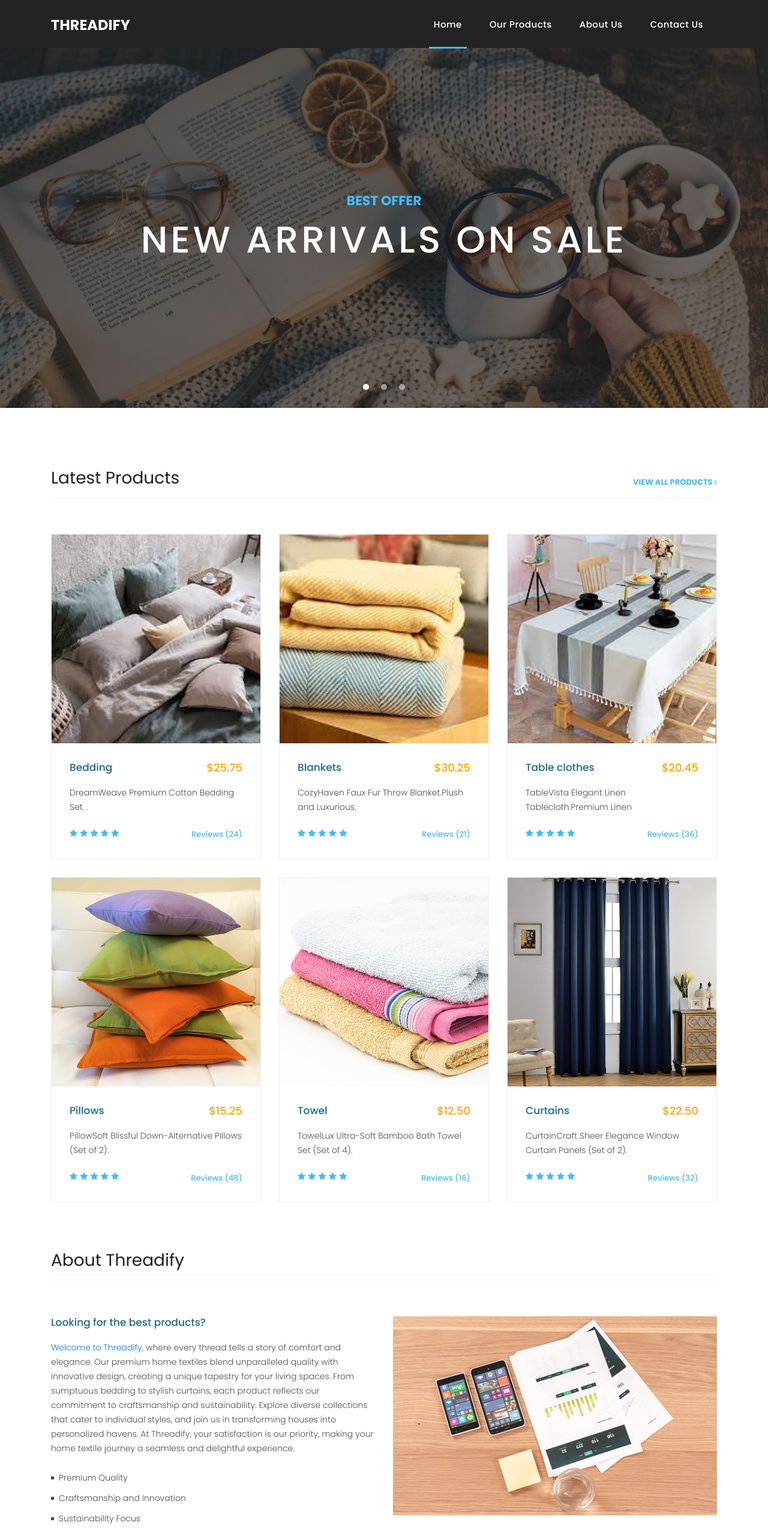
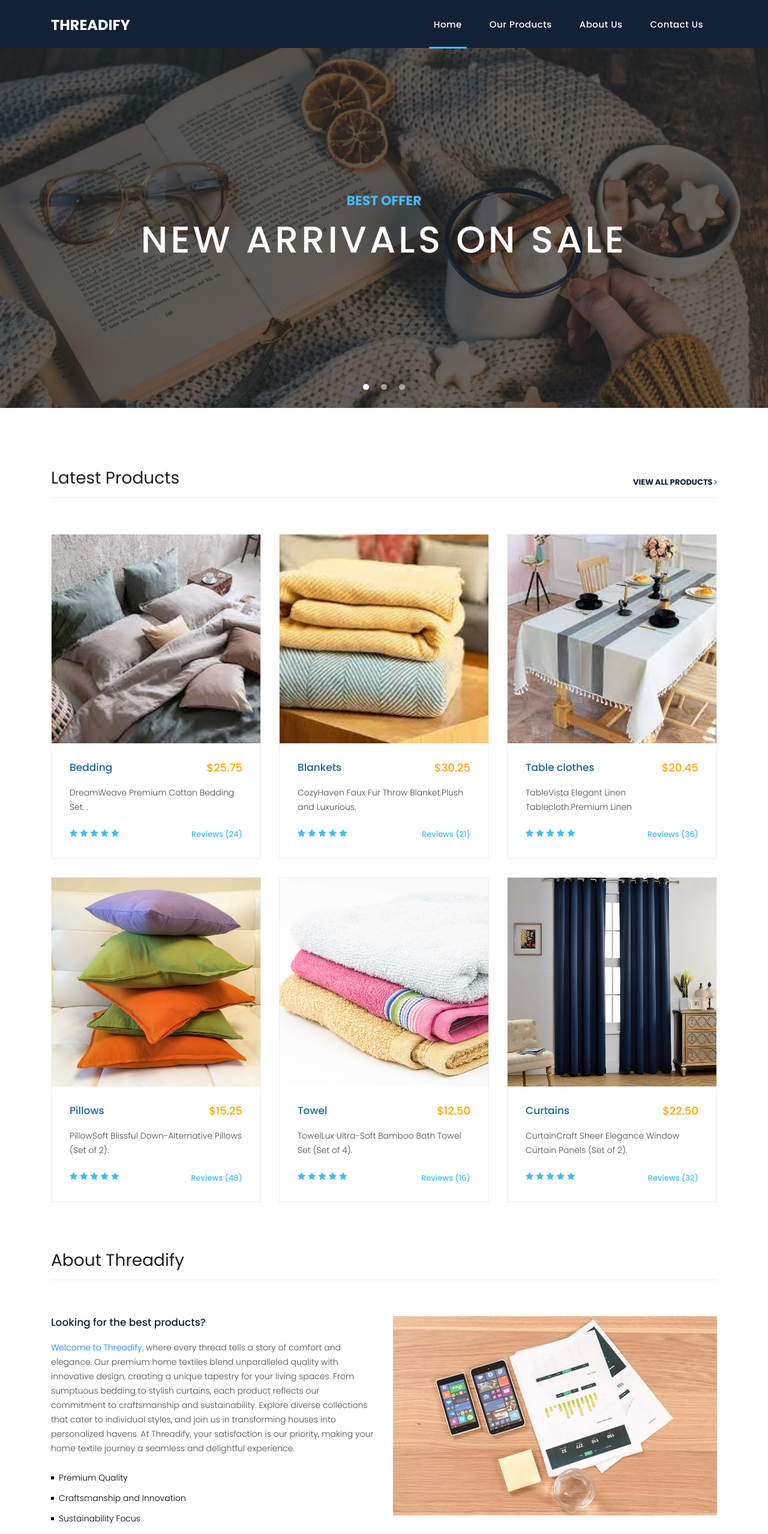
Before and after one commit to Jagan6923/threadifyyy, a plain HTML site: page index.html in a window 1280 px wide. Shown: the top 2557 px of the page at 60% size. Drawn offline with Linux system fonts and the light colour scheme.

Commit message:
color changes

```diff
--- a/assets/css/templatemo-sixteen.css
+++ b/assets/css/templatemo-sixteen.css
@@ -125,7 +125,8 @@ a.filled-button:hover {
 
 #preloader {
   overflow: hidden;
-  background: #44bbf7;
+  background: #122136
+  ;
   left: 0;
   right: 0;
   top: 0;
@@ -209,7 +210,7 @@ header {
 	z-index: 99999;
 	width: 100%;
 	height: 80px;
-	background-color: #232323;
+	background-color: #122136;
 	-webkit-transition: all 0.3s ease-in-out 0s;
     -moz-transition: all 0.3s ease-in-out 0s;
     -o-transition: all 0.3s ease-in-out 0s;
@@ -228,10 +229,10 @@ header .navbar {
 	box-shadow: 0px 1px 10px rgba(0,0,0,0.1);
 }
 .background-header .navbar-brand h2 {
-	color: #121212!important;
+	color: #122136!important;
 }
 .background-header .navbar-nav a.nav-link {
-	color: #1e1e1e!important;
+	color: #122136!important;
 }
 .background-header .navbar-nav .nav-link:hover,
 .background-header .navbar-nav .active>.nav-link,
@@ -405,6 +406,7 @@ header .navbar {
 
 .latest-products {
 	margin-top: 100px;
+	color: #122136;
 }
 
 .latest-products .section-heading a {
@@ -413,7 +415,7 @@ header .navbar {
 	text-transform: uppercase;
 	font-size: 13px;
 	font-weight: 700;
-	color: #44bbf7;
+	color: #122136;
 }
 
 .product-item {
@@ -502,7 +504,7 @@ header .navbar {
 
 .best-features h4 {
 	font-size: 17px;
-	color: #1a6692;
+	color: #122136;
 	margin-bottom: 20px;
 }
 
@@ -517,7 +519,7 @@ header .navbar {
 
 .best-features ul.featured-list li a {
 	font-size: 14px;
-	color: #4a4a4a;
+	color: #000000;
 	font-weight: 300;
 	transition: all .3s;
 	position: relative;
@@ -529,7 +531,7 @@ header .navbar {
 	width: 5px;
 	height: 5px;
 	display: inline-block;
-	background-color: #4a4a4a;
+	background-color: #000000;
 	position: absolute;
 	left: 0;
 	transition: all .3s;
```
